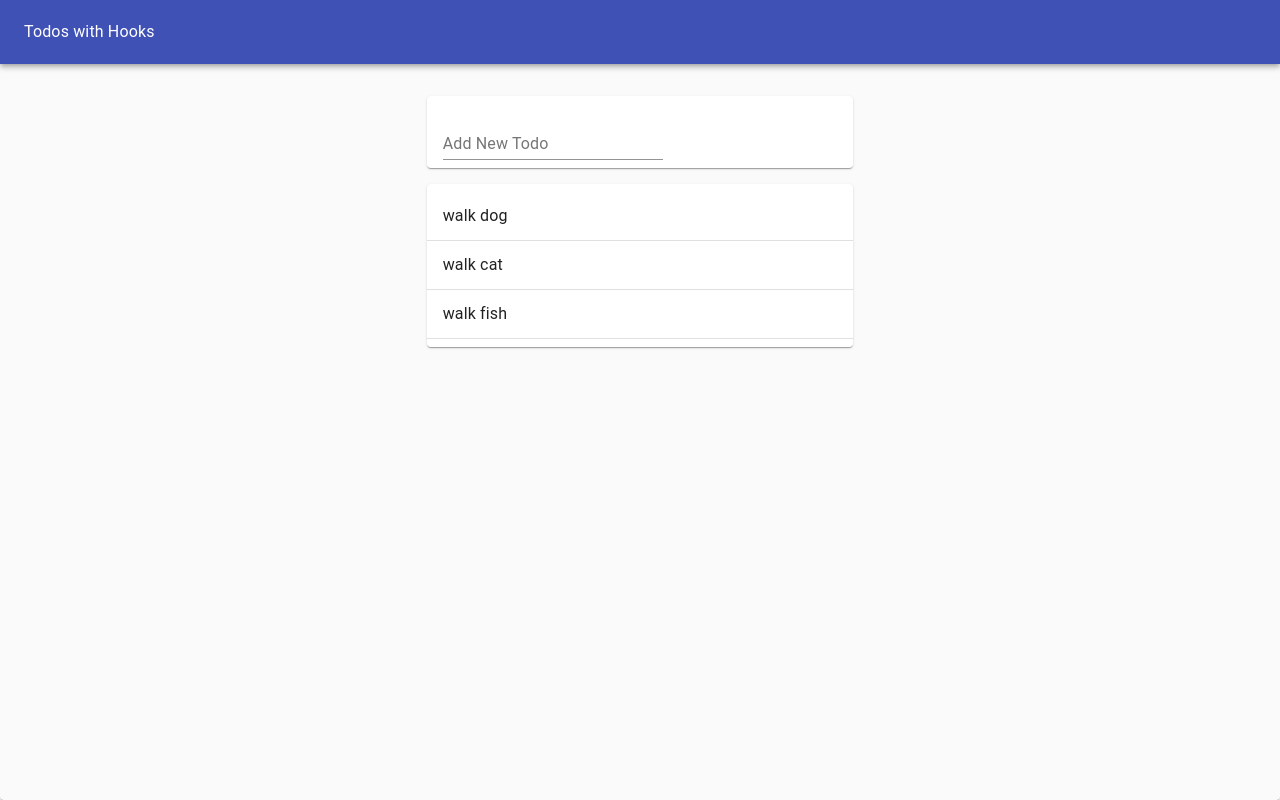
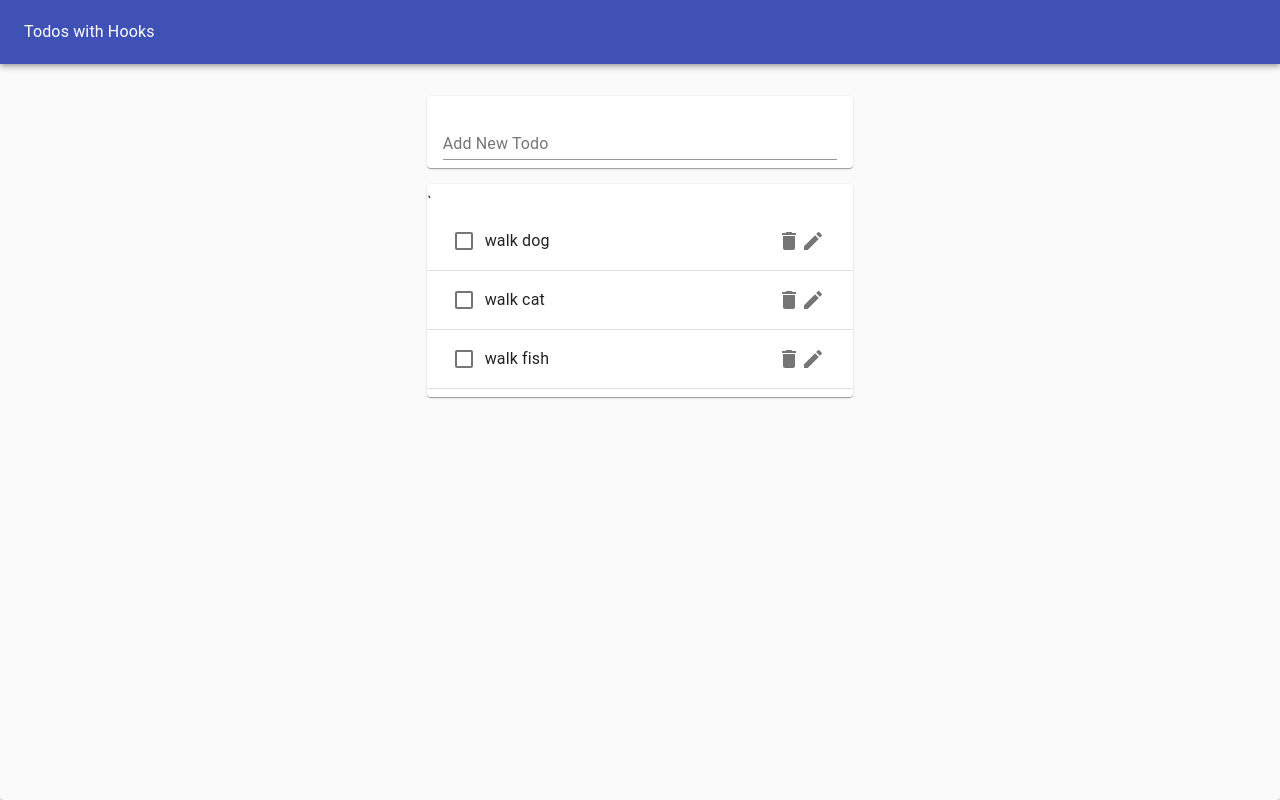
Before and after one commit to ghigbie/react-hooks-todo-list, a React (Create React App) app: page / in a window 1280 px wide. Built offline with nearby package versions, Linux system fonts and the light colour scheme.

Commit message:
Edit icon imports

```diff
--- a/package.json
+++ b/package.json
@@ -4,6 +4,7 @@
   "private": true,
   "dependencies": {
     "@material-ui/core": "^4.8.3",
+    "@material-ui/icons": "^4.5.1",
     "@testing-library/jest-dom": "^4.2.4",
     "@testing-library/react": "^9.3.2",
     "@testing-library/user-event": "^7.1.2",
--- /dev/null
+++ b/src/components/Todo.js
@@ -0,0 +1,29 @@
+import React from 'react'
+import ListItem from "@material-ui/core/ListItem";
+import ListItemText from "@material-ui/core/ListItemText";
+import Divider from "@material-ui/core/Divider";
+import Checkbox from "@material-ui/core/Checkbox";
+import IconButton from "@material-ui/core/IconButton";
+import DeleteIcon from "@material-ui/icons/Delete";
+import EditIcon from "@material-ui/icons/Edit";
+import ListItemSecondaryAction from "@material-ui/core/ListItemSecondaryAction";
+
+const Todo = ({ task, completed}) => {
+    return (
+        <>
+            <ListItem>
+                <Checkbox tabIndex={-1} checked={completed} />
+                <ListItemText>{task}</ListItemText>
+                <ListItemSecondaryAction>
+                    <IconButton>
+                        <DeleteIcon />
+                        <EditIcon />
+                    </IconButton>
+                </ListItemSecondaryAction>
+            </ListItem>
+            <Divider/>
+        </>
+    );
+}
+
+export default Todo;
--- a/src/components/TodoForm.js
+++ b/src/components/TodoForm.js
@@ -23,6 +23,7 @@ const TodoForm  = ({ addTodo })=> {
                     onChange={handleChange}
                     margin='normal'
                     label='Add New Todo'
+                    fullWidth
                 />
             </form>
         </Paper>
--- a/src/components/TodoList.js
+++ b/src/components/TodoList.js
@@ -1,22 +1,19 @@
 import React from 'react';
+import Todo from './Todo';
 import Paper from "@material-ui/core/Paper";
 import List from "@material-ui/core/List";
-import ListItem from "@material-ui/core/ListItem";
-import ListItemText from "@material-ui/core/ListItemText";
-import Divider from "@material-ui/core/Divider";
 
 const TodoList = ({todos})  => {
     return (
         <Paper>
             <List>
-        {todos.length > 0 && todos.map(todo =>
-            (<span key={todo.id}>
-                <ListItem key={todo.id}>
-                    <ListItemText>{todo.task}</ListItemText>
-                </ListItem>
-                <Divider/>
-            </span>)
-        )}
+`            {todos.length > 0 && todos.map(todo =>(
+                <Todo
+                    key={todo.id}
+                    task={todo.task}
+                    completed={todo.completed}
+                />
+             ))}
             </List>
         </Paper>
     );
```
Also changed, not shown: 1 other file (tests, documents, lock files or other folders).
